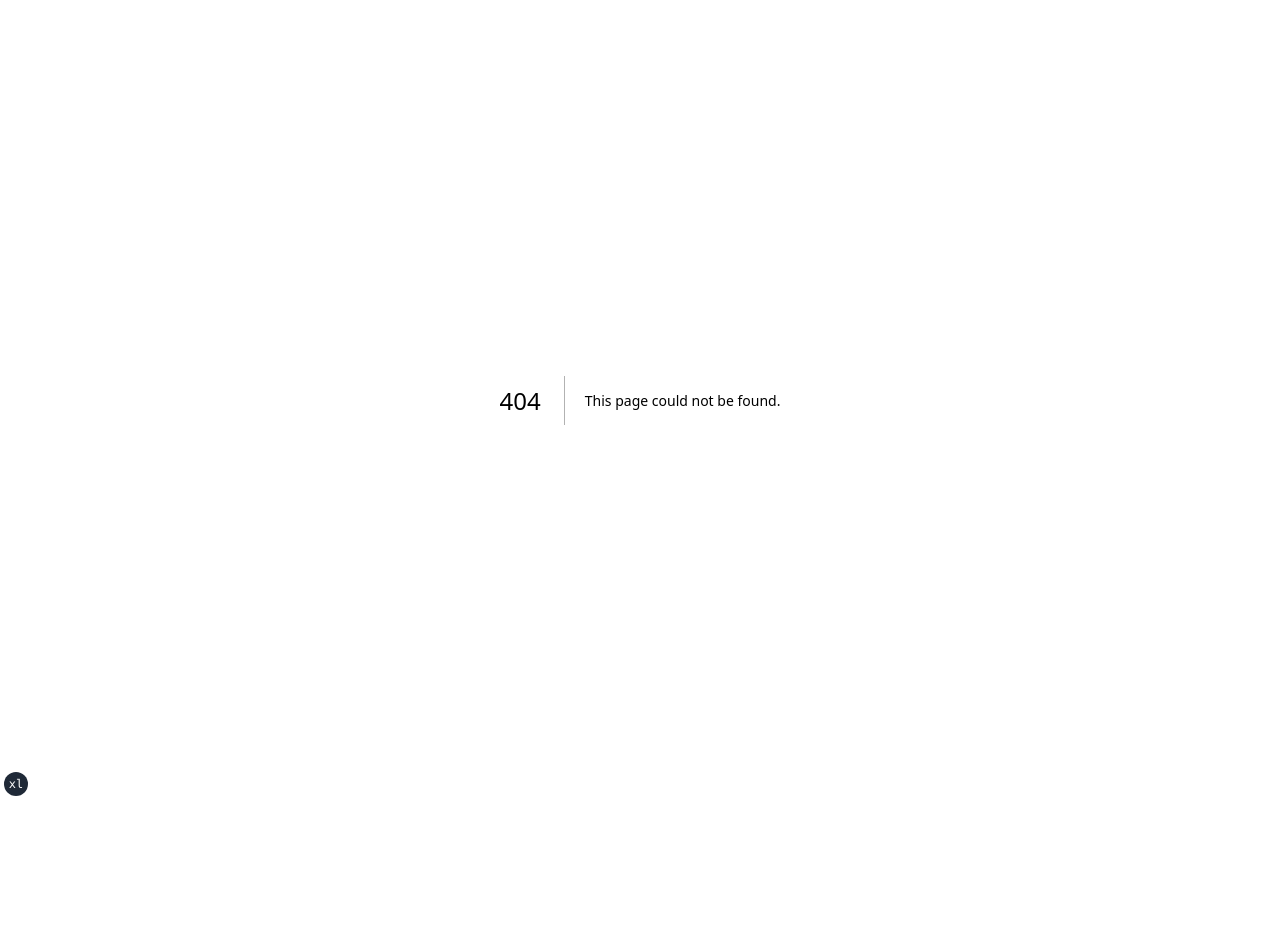
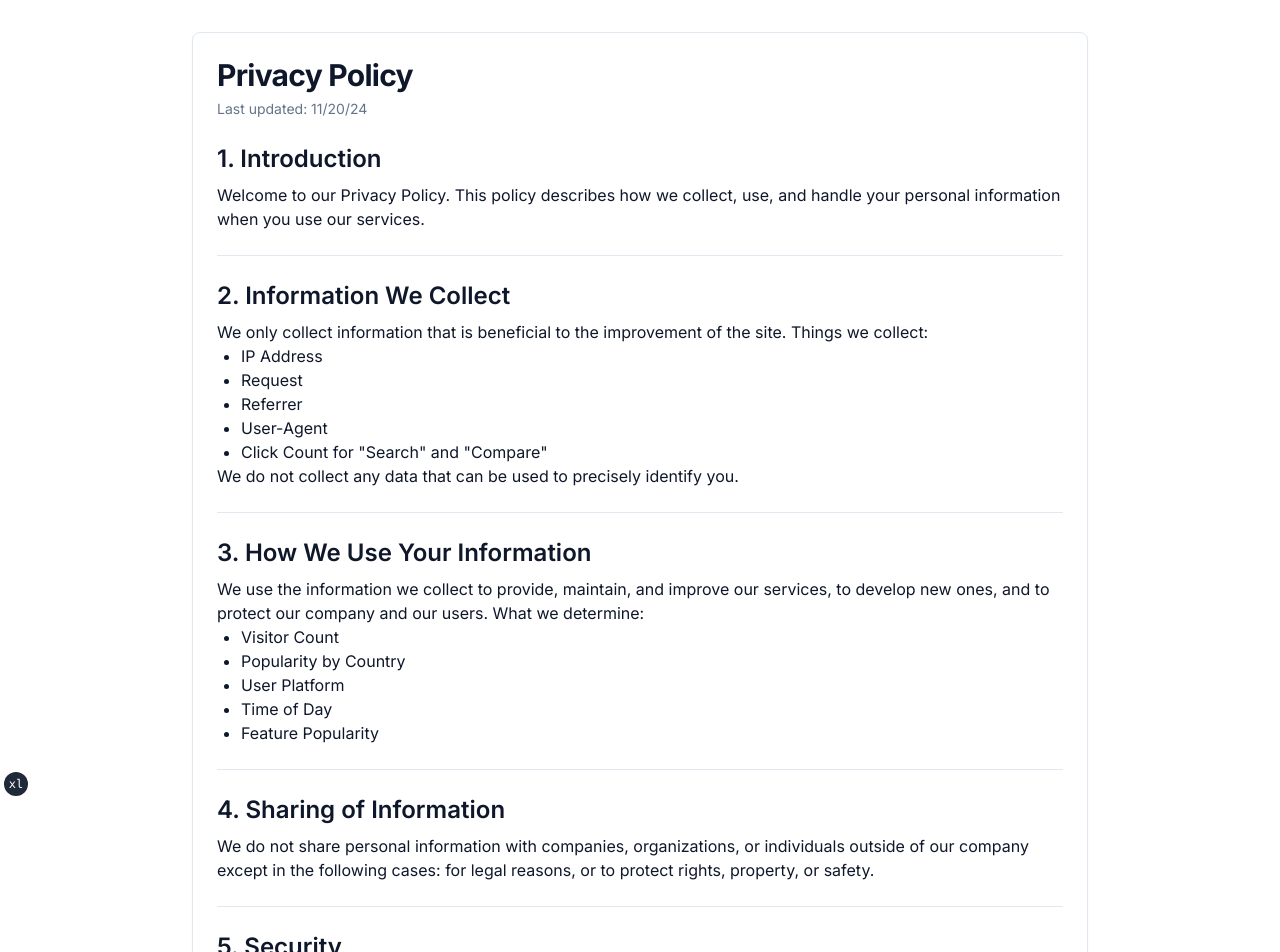
Before and after one commit to DevMello/RiftScout, a Next.js app: page /privacy in a window 1280 px wide. Before the commit this address had no page. Shown: the top 952 px of the page. Before the commit the page ends 800 px from the top, so only its background shows below. Built offline with nearby package versions, Linux system fonts and the light colour scheme.

Commit message:
done added new privacy policy and removed trash vercel analytics

```diff
--- a/app/layout.tsx
+++ b/app/layout.tsx
@@ -4,9 +4,11 @@ import { Metadata } from "next"
 import { siteConfig } from "@/config/site"
 import { fontSans } from "@/lib/fonts"
 import { cn } from "@/lib/utils"
+import { SiteHeader } from "@/components/site-header"
 import { TailwindIndicator } from "@/components/tailwind-indicator"
 import { ThemeProvider } from "@/components/theme-provider"
-import { Analytics } from "@vercel/analytics/react"
+import { ApolloClient, InMemoryCache, ApolloProvider, gql } from '@apollo/client';
+import Script from 'next/script'
 
 
 export const metadata: Metadata = {
@@ -42,8 +44,8 @@ export default function RootLayout({ children }: RootLayoutProps) {
           )}
         >
           <ThemeProvider attribute="class" defaultTheme="system" enableSystem>
-            <div className="relative flex min-h-screen flex-col">
-              <Analytics/>
+            <div className="relative flex min-h-screen flex-col" data-website-id="614749ec-3fc2-4f16-a3bb-df472a386c21">
+            <Script defer src="http://dev.riftftc.com:3000/script.js" data-website-id="614749ec-3fc2-4f16-a3bb-df472a386c21"/>
               <div className="flex-1">{children}</div>
             </div>
             <TailwindIndicator />
--- a/app/page.tsx
+++ b/app/page.tsx
@@ -271,7 +271,7 @@ export default function IndexPage() {
             value={number}
             onChange={(e) => setNumber(e.target.value)}
           />
-          <Button type="button" aria-label="Search" onClick={handleSearch}>
+          <Button type="button" aria-label="Search" onClick={handleSearch} data-umami-event="Search">
             Search
           </Button>
         </div>
@@ -294,10 +294,13 @@ export default function IndexPage() {
             value={compareNumber}
             onChange={(e) => setCompareNumber(e.target.value)}
           />
-          <Button type="button" aria-label="Compare" onClick={handleCompare}>
+          <Button type="button" aria-label="Compare" onClick={handleCompare} data-umami-event="Compare">
             Compare
           </Button>
         </div>
+          <p className="mt-12 text-xs text-base-content/70 ">By using this site, you agree to our
+          <a className="link hover:underline-offset-4" href="/privacy" target="_blank" rel="noreferrer" data-unami-event="Privacy"> Privacy Policy</a>
+        </p>
         {loading && <p>Loading...</p>}
         {error && <p>Error: {error}</p>}
 
--- /dev/null
+++ b/app/privacy/page.tsx
@@ -0,0 +1,11 @@
+import { Metadata } from 'next'
+import PrivacyPolicyContent from '@/components/privacy-policy'
+
+export const metadata: Metadata = {
+  title: 'Privacy Policy',
+  description: 'Our commitment to protecting your privacy',
+}
+
+export default function PrivacyPolicyPage() {
+  return <PrivacyPolicyContent />
+}
--- /dev/null
+++ b/components/privacy-policy.tsx
@@ -0,0 +1,78 @@
+import { Card, CardContent, CardDescription, CardHeader, CardTitle } from "@/components/ui/card"
+import { Separator } from "@/components/ui/separator"
+
+export default function PrivacyPolicyContent() {
+  return (
+    <div className="container mx-auto px-4 py-8">
+      <Card className="w-full max-w-4xl mx-auto">
+        <CardHeader>
+          <CardTitle className="text-3xl font-bold">Privacy Policy</CardTitle>
+          <CardDescription>Last updated: 11/20/24</CardDescription>
+        </CardHeader>
+        <CardContent className="space-y-6">
+          <section>
+            <h2 className="text-2xl font-semibold mb-2">1. Introduction</h2>
+            <p>Welcome to our Privacy Policy. This policy describes how we collect, use, and handle your personal information when you use our services.</p>
+          </section>
+
+          <Separator />
+
+          <section>
+            <h2 className="text-2xl font-semibold mb-2">2. Information We Collect</h2>
+            <p>We only collect information that is beneficial to the improvement of the site. Things we collect: </p>
+            <ul className="list-disc pl-6">
+              <li>IP Address</li>
+              <li>Request</li>
+              <li>Referrer</li>
+              <li>User-Agent</li>
+              <li>Click Count for "Search" and "Compare"</li>
+            </ul>
+            <p>We do not collect any data that can be used to precisely identify you.</p>
+          </section>
+
+          <Separator />
+
+          <section>
+            <h2 className="text-2xl font-semibold mb-2">3. How We Use Your Information</h2>
+            <p>We use the information we collect to provide, maintain, and improve our services, to develop new ones, and to protect our company and our users. What we determine:</p>
+            <ul className="list-disc pl-6">
+              <li>Visitor Count</li>
+              <li>Popularity by Country</li>
+              <li>User Platform</li>
+              <li>Time of Day</li>
+              <li>Feature Popularity</li>
+            </ul>
+          </section>
+
+          <Separator />
+
+          <section>
+            <h2 className="text-2xl font-semibold mb-2">4. Sharing of Information</h2>
+            <p>We do not share personal information with companies, organizations, or individuals outside of our company except in the following cases: for legal reasons, or to protect rights, property, or safety.</p>
+          </section>
+
+          <Separator />
+
+          <section>
+            <h2 className="text-2xl font-semibold mb-2">5. Security</h2>
+            <p>We work hard to protect our users from unauthorized access to or unauthorized alteration, disclosure of information we hold. All data collected is stored on a self-hosted analytics platform.</p>
+          </section>
+
+          <Separator />
+
+          <section>
+            <h2 className="text-2xl font-semibold mb-2">6. Changes to This Policy</h2>
+            <p>We may revise this Privacy Policy from time to time. The most current version will always be posted on our website.</p>
+          </section>
+
+          <Separator />
+
+          <section>
+            <h2 className="text-2xl font-semibold mb-2">7. Contact Us</h2>
+            <p>If you have any questions about this Privacy Policy, please contact us at team@riftftc.com. If you would like to request the removal of your data under the CCPA, email us with your ip address and user-agent string. </p>
+          </section>
+        </CardContent>
+      </Card>
+    </div>
+  )
+}
--- /dev/null
+++ b/components/ui/card.tsx
@@ -0,0 +1,79 @@
+import * as React from "react"
+
+import { cn } from "@/lib/utils"
+
+const Card = React.forwardRef<
+  HTMLDivElement,
+  React.HTMLAttributes<HTMLDivElement>
+>(({ className, ...props }, ref) => (
+  <div
+    ref={ref}
+    className={cn(
+      "rounded-lg border bg-card text-card-foreground shadow-sm",
+      className
+    )}
+    {...props}
+  />
+))
+Card.displayName = "Card"
+
+const CardHeader = React.forwardRef<
+  HTMLDivElement,
+  React.HTMLAttributes<HTMLDivElement>
+>(({ className, ...props }, ref) => (
+  <div
+    ref={ref}
+    className={cn("flex flex-col space-y-1.5 p-6", className)}
+    {...props}
+  />
+))
+CardHeader.displayName = "CardHeader"
+
+const CardTitle = React.forwardRef<
+  HTMLDivElement,
+  React.HTMLAttributes<HTMLDivElement>
+>(({ className, ...props }, ref) => (
+  <div
+    ref={ref}
+    className={cn(
+      "text-2xl font-semibold leading-none tracking-tight",
+      className
+    )}
+    {...props}
+  />
+))
+CardTitle.displayName = "CardTitle"
+
+const CardDescription = React.forwardRef<
+  HTMLDivElement,
+  React.HTMLAttributes<HTMLDivElement>
+>(({ className, ...props }, ref) => (
+  <div
+    ref={ref}
+    className={cn("text-sm text-muted-foreground", className)}
+    {...props}
+  />
+))
+CardDescription.displayName = "CardDescription"
+
+const CardContent = React.forwardRef<
+  HTMLDivElement,
+  React.HTMLAttributes<HTMLDivElement>
+>(({ className, ...props }, ref) => (
+  <div ref={ref} className={cn("p-6 pt-0", className)} {...props} />
+))
+CardContent.displayName = "CardContent"
+
+const CardFooter = React.forwardRef<
+  HTMLDivElement,
+  React.HTMLAttributes<HTMLDivElement>
+>(({ className, ...props }, ref) => (
+  <div
+    ref={ref}
+    className={cn("flex items-center p-6 pt-0", className)}
+    {...props}
+  />
+))
+CardFooter.displayName = "CardFooter"
+
+export { Card, CardHeader, CardFooter, CardTitle, CardDescription, CardContent }
--- /dev/null
+++ b/components/ui/separator.tsx
@@ -0,0 +1,29 @@
+import * as React from "react"
+import * as SeparatorPrimitive from "@radix-ui/react-separator"
+
+import { cn } from "@/lib/utils"
+
+const Separator = React.forwardRef<
+  React.ElementRef<typeof SeparatorPrimitive.Root>,
+  React.ComponentPropsWithoutRef<typeof SeparatorPrimitive.Root>
+>(
+  (
+    { className, orientation = "horizontal", decorative = true, ...props },
+    ref
+  ) => (
+    <SeparatorPrimitive.Root
+      ref={ref}
+      decorative={decorative}
+      orientation={orientation}
+      className={cn(
+        "shrink-0 bg-border",
+        orientation === "horizontal" ? "h-[1px] w-full" : "h-full w-[1px]",
+        className
+      )}
+      {...props}
+    />
+  )
+)
+Separator.displayName = SeparatorPrimitive.Root.displayName
+
+export { Separator }
--- a/package.json
+++ b/package.json
@@ -16,6 +16,7 @@
   "dependencies": {
     "@apollo/client": "^3.11.10",
     "@radix-ui/react-dialog": "^1.1.2",
+    "@radix-ui/react-separator": "^1.1.0",
     "@radix-ui/react-slot": "^1.1.0",
     "@vercel/analytics": "^1.4.0",
     "class-variance-authority": "^0.4.0",
```
Also changed, not shown: 1 other file (tests, documents, lock files or other folders).
